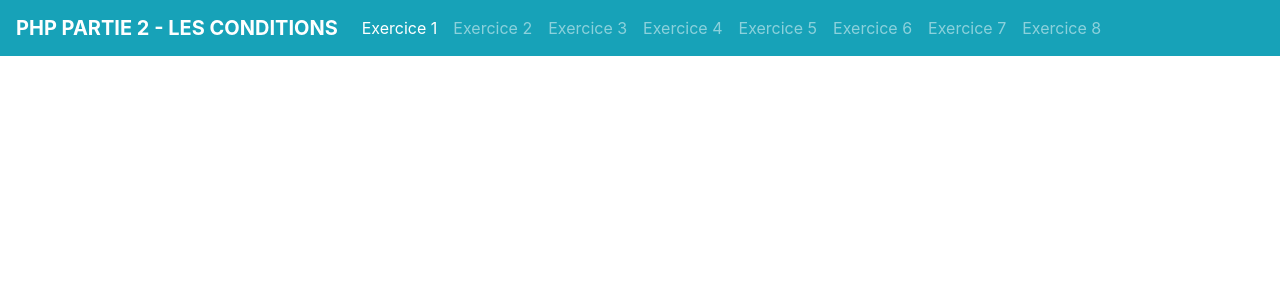
After one commit to thierrylachat/PHP_Exercices, a PHP site: page /index.php in a window 1280 px wide. The commit adds this page. Shown: the top 300 px of the page. Run offline with PHP 8.4, Linux system fonts and the light colour scheme; data that the repository does not hold is empty.

Commit message:
Partie 1 & 2 - Mise en forme des index.

```diff
--- a/Partie 2 - Les conditions/header.php
+++ b/Partie 2 - Les conditions/header.php
@@ -14,7 +14,7 @@
 <body>
 
     <nav class="navbar navbar-expand-lg navbar-dark bg-info">
-        <a class="navbar-brand font-weight-bold" href="#">PHP PARTIE 2 - LES CONDITIONS</a>
+        <a class="navbar-brand font-weight-bold" href="../index.php">PHP PARTIE 2 - LES CONDITIONS</a>
         <button class="navbar-toggler" type="button" data-toggle="collapse" data-target="#navbarColor01"
             aria-controls="navbarColor01" aria-expanded="false" aria-label="Toggle navigation">
             <span class="navbar-toggler-icon"></span>
@@ -23,28 +23,28 @@
         <div class="collapse navbar-collapse" id="navbarColor01">
             <ul class="navbar-nav mr-auto">
                 <li class="nav-item active">
-                    <a class="nav-link" href="../Partie 2 - Les conditions/Exercice 1">Exercice 1<span class="sr-only">(current)</span></a>
+                    <a class="nav-link" href="../Exercice 1">Exercice 1<span class="sr-only">(current)</span></a>
                 </li>
                 <li class="nav-item">
-                    <a class="nav-link" href="../Partie 2 - Les conditions/Exercice 2">Exercice 2</a>
+                    <a class="nav-link" href="../Exercice 2">Exercice 2</a>
                 </li>
                 <li class="nav-item">
-                    <a class="nav-link" href="../Partie 2 - Les conditions/Exercice 3">Exercice 3</a>
+                    <a class="nav-link" href="../Exercice 3">Exercice 3</a>
                 </li>
                 <li class="nav-item">
-                    <a class="nav-link" href="../Partie 2 - Les conditions/Exercice 4">Exercice 4</a>
+                    <a class="nav-link" href="../Exercice 4">Exercice 4</a>
                 </li>
                 <li class="nav-item">
-                    <a class="nav-link" href="../Partie 2 - Les conditions/Exercice 5">Exercice 5</a>
+                    <a class="nav-link" href="../Exercice 5">Exercice 5</a>
                 </li>
                 <li class="nav-item">
-                    <a class="nav-link" href="../Partie 2 - Les conditions/Exercice 6">Exercice 6</a>
+                    <a class="nav-link" href="../Exercice 6">Exercice 6</a>
                 </li>
                 <li class="nav-item">
-                    <a class="nav-link" href="../Partie 2 - Les conditions/Exercice 7">Exercice 7</a>
+                    <a class="nav-link" href="../Exercice 7">Exercice 7</a>
                 </li>
                 <li class="nav-item">
-                    <a class="nav-link" href="../Partie 2 - Les conditions/Exercice 8">Exercice 8</a>
+                    <a class="nav-link" href="../Exercice 8">Exercice 8</a>
                 </li>
             </ul>
         </div>
--- /dev/null
+++ b/Partie 2 - Les conditions/index.php
@@ -0,0 +1,8 @@
+<!-- Mise en place de l'index au niveau de la page d'accueil du localhost. -->
+
+<?php
+
+include 'header.php';
+?>
+
+<?php include 'footer.php'; ?>
```
Also changed, not shown: Partie 1 - Les variables/header.php (+9 -9 lines), Partie 1 - Les variables/index.php (added, +8 -0 lines).
